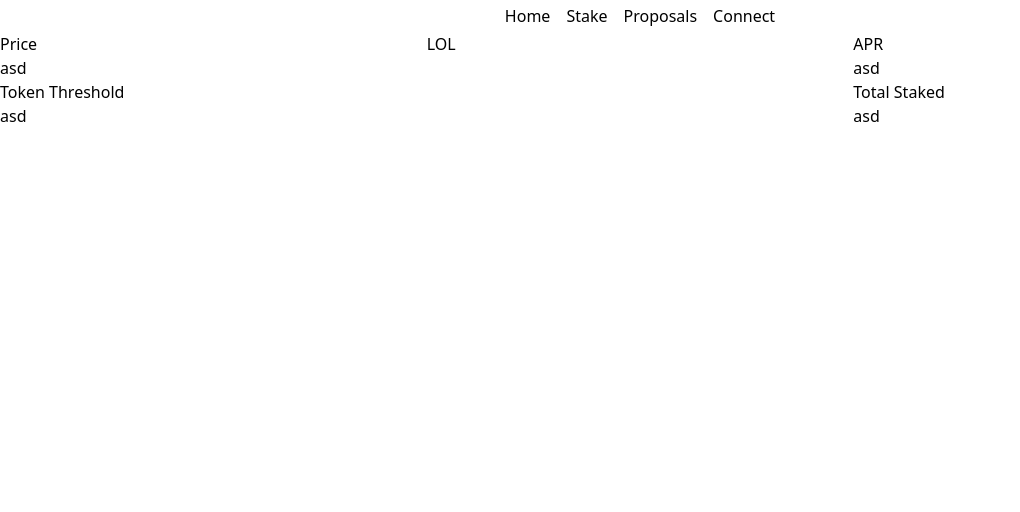
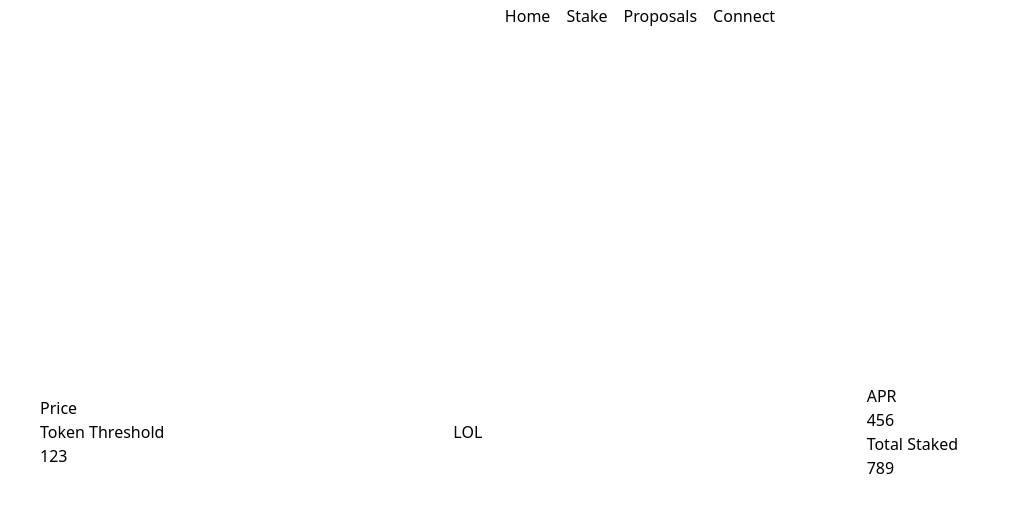
Before and after one commit to rav-coder/GoodDAO, a Next.js app: page /stake in a window 1280 px wide. Shown: the top 512 px of the page, without its empty margins (0-1020 px from the left). Built offline with nearby package versions, Linux system fonts and the light colour scheme; no server answers.

Commit message:
temporarliy added amnt burned and styling

```diff
--- a/pages/stake.tsx
+++ b/pages/stake.tsx
@@ -1,20 +1,34 @@
-import React from 'react'
+import React, { useEffect, useState } from 'react'
 import InfoBox from '../components/InfoBox'
+import { getBurned } from '../utils/getBurned'
 
-const stake = () => {
+const Stake = () => {
+
+	const [burned, setBurned] = useState('')
+
+	useEffect(() => {
+		const callData = async () => {
+			const data = await getBurned()
+			setBurned(data)
+		}
+
+		callData()
+	}, [])
+
+
   return (
 	<>
-		<div className='flex'>
+		<div className='flex items-center h-screen space-x-10 p-10'>
 			<div className='flex-1'>
-				<InfoBox title="Price" text="asd"/>
-				<InfoBox title="Token Threshold" text="asd"/>
+				<InfoBox title="Price" text={burned}/>
+				<InfoBox title="Token Threshold" text="123"/>
 			</div>
 			<div className='flex-1'>
 				LOL
 			</div>
 			<div className='flex-1'>
-				<InfoBox title="APR" text="asd"/>
-				<InfoBox title="Total Staked" text="asd"/>
+				<InfoBox title="APR" text="456"/>
+				<InfoBox title="Total Staked" text="789"/>
 			</div>
 		</div>
 	</>
@@ -22,4 +36,4 @@ const stake = () => {
   )
 }
 
-export default stake
+export default Stake
```
